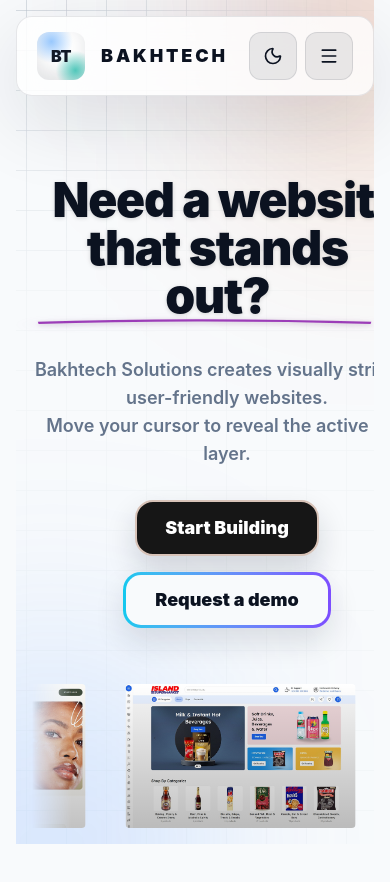
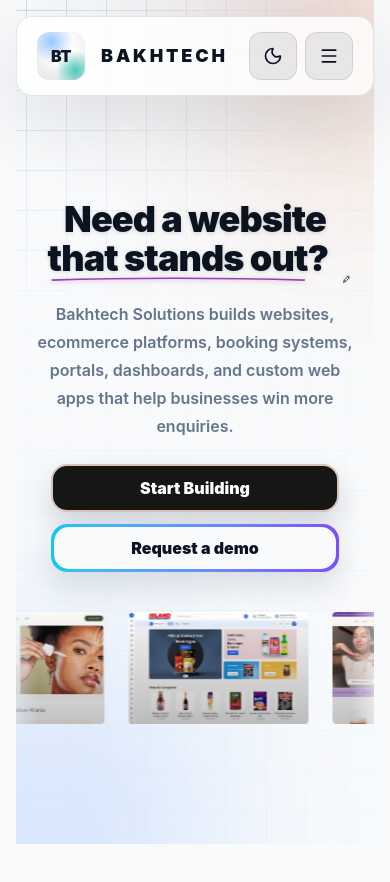
Before and after one commit to horlaryehmee/Bakhtechlaravel, a React (Vite) app: page / in a window 390 px wide. Shown: the top 882 px of the page. Built offline with nearby package versions, Linux system fonts and the light colour scheme.

Commit message:
mobile change 1

```diff
--- a/src/components/ui/hero-3.tsx
+++ b/src/components/ui/hero-3.tsx
@@ -44,7 +44,7 @@
   trackClassName?: string
   cardClassName?: string
 }) {
-  const duplicatedImages = [...images, ...images]
+  const repeatedImages = [...images, ...images, ...images]
 
   return (
     <div
@@ -55,9 +55,9 @@
       )}
       >
         <motion.div
-        className={cn('flex w-max gap-4 px-4', trackClassName)}
+        className={cn('flex w-max transform-gpu gap-4 px-4 will-change-transform', trackClassName)}
         animate={{
-          x: ['0%', '-50%'],
+          x: ['0%', '-33.333%'],
           transition: {
             ease: 'linear',
             duration,
@@ -65,7 +65,7 @@
           },
         }}
       >
-        {duplicatedImages.map((src, index) => (
+        {repeatedImages.map((src, index) => (
           <div
             key={`${src}-${index}`}
             className={cn(
--- a/src/components/ui/infinite-grid-integration.tsx
+++ b/src/components/ui/infinite-grid-integration.tsx
@@ -82,8 +82,8 @@
   ),
   description = (
     <>
-      Bakhtech Solutions creates visually striking, user-friendly websites. <br />
-      Move your cursor to reveal the active grid layer.
+      Bakhtech Solutions builds websites, ecommerce platforms, booking systems, portals, dashboards, and custom web apps
+      that help businesses win more enquiries.
     </>
   ),
   showControls = true,
@@ -129,7 +129,7 @@
       ref={containerRef}
       onMouseMove={handleMouseMove}
       className={cn(
-        'relative flex h-screen w-full flex-col items-center justify-center overflow-hidden bg-background',
+        'relative flex min-h-[100svh] w-full flex-col items-center justify-center overflow-hidden bg-background',
         className,
       )}
     >
@@ -178,28 +178,28 @@
       ) : null}
 
       {/* Content */}
-      <div className="pointer-events-none relative z-10 mx-auto flex max-w-6xl translate-y-20 flex-col items-center space-y-6 px-4 text-center md:translate-y-28">
-        <div className="space-y-8 md:space-y-10">
-          <h1 className="text-5xl font-black tracking-tight text-foreground drop-shadow-sm sm:text-6xl md:text-7xl lg:text-8xl">
+      <div className="pointer-events-none relative z-10 mx-auto flex w-full max-w-6xl translate-y-10 flex-col items-center space-y-5 px-5 text-center sm:translate-y-14 md:translate-y-24">
+        <div className="w-full space-y-5 md:space-y-9">
+          <h1 className="mx-auto max-w-[21rem] text-4xl font-black leading-[1.08] tracking-tight text-foreground drop-shadow-sm sm:max-w-2xl sm:text-5xl md:max-w-none md:text-7xl lg:text-8xl">
             {title}
           </h1>
-          <p className="text-lg font-semibold text-muted-foreground md:text-xl">
+          <p className="mx-auto max-w-[20rem] text-base font-semibold leading-7 text-muted-foreground sm:max-w-xl md:text-xl">
             {description}
           </p>
         </div>
 
         {showHeroCtas ? (
           <>
-            <div className="pointer-events-auto flex flex-col items-center gap-4 pt-2 sm:flex-row">
+            <div className="pointer-events-auto flex w-full flex-col items-center gap-3 pt-1 sm:w-auto sm:flex-row sm:gap-4">
               <a
                 href="/contact"
-                className="inline-flex min-h-14 min-w-44 items-center justify-center rounded-[18px] border-2 border-[#d8c3b8] bg-[#161616] px-7 text-lg font-black text-white shadow-[0_14px_30px_rgba(15,23,42,0.16)] transition duration-300 hover:-translate-y-0.5 hover:bg-[#0f0f0f] focus:outline-none focus:ring-2 focus:ring-[#12c8a0] focus:ring-offset-2 focus:ring-offset-background"
+                className="inline-flex min-h-12 w-full max-w-[18rem] items-center justify-center rounded-[16px] border-2 border-[#d8c3b8] bg-[#161616] px-6 text-base font-black text-white shadow-[0_14px_30px_rgba(15,23,42,0.16)] transition duration-300 hover:-translate-y-0.5 hover:bg-[#0f0f0f] focus:outline-none focus:ring-2 focus:ring-[#12c8a0] focus:ring-offset-2 focus:ring-offset-background sm:min-h-14 sm:min-w-44 sm:text-lg"
               >
                 Start Building
               </a>
               <a
                 href="/contact"
-                className="inline-flex min-h-14 min-w-52 rounded-[18px] bg-gradient-to-r from-[#10c8ee] to-[#7c4dff] p-[3px] text-lg font-black shadow-[0_14px_30px_rgba(15,23,42,0.12)] transition duration-300 hover:-translate-y-0.5 focus:outline-none focus:ring-2 focus:ring-[#12c8a0] focus:ring-offset-2 focus:ring-offset-background"
+                className="inline-flex min-h-12 w-full max-w-[18rem] rounded-[16px] bg-gradient-to-r from-[#10c8ee] to-[#7c4dff] p-[3px] text-base font-black shadow-[0_14px_30px_rgba(15,23,42,0.12)] transition duration-300 hover:-translate-y-0.5 focus:outline-none focus:ring-2 focus:ring-[#12c8a0] focus:ring-offset-2 focus:ring-offset-background sm:min-h-14 sm:min-w-52 sm:text-lg"
               >
                 <span className="flex w-full items-center justify-center rounded-[15px] bg-background px-7 text-foreground">
                   Request a demo
@@ -207,14 +207,14 @@
               </a>
             </div>
             {heroMarqueeImages.length ? (
-              <div className="relative mt-8 h-36 w-screen max-w-none md:mt-10 md:h-48">
+              <div className="relative mt-5 h-28 w-screen max-w-none sm:h-32 md:mt-10 md:h-48">
                 <AnimatedImageMarquee
                   images={heroMarqueeImages}
                   className="h-full [mask-image:linear-gradient(to_right,transparent,black_10%,black_90%,transparent)]"
-                  duration={38}
+                  duration={46}
                   straight
-                  trackClassName="gap-10 px-10 md:gap-20 md:px-20"
-                  cardClassName="h-36 rounded-sm shadow-none md:h-48"
+                  trackClassName="gap-6 px-6 md:gap-20 md:px-20"
+                  cardClassName="h-28 rounded-sm shadow-none sm:h-32 md:h-48"
                 />
               </div>
             ) : null}
```
Also changed, not shown: 4 other files (tests, documents, lock files or other folders).
